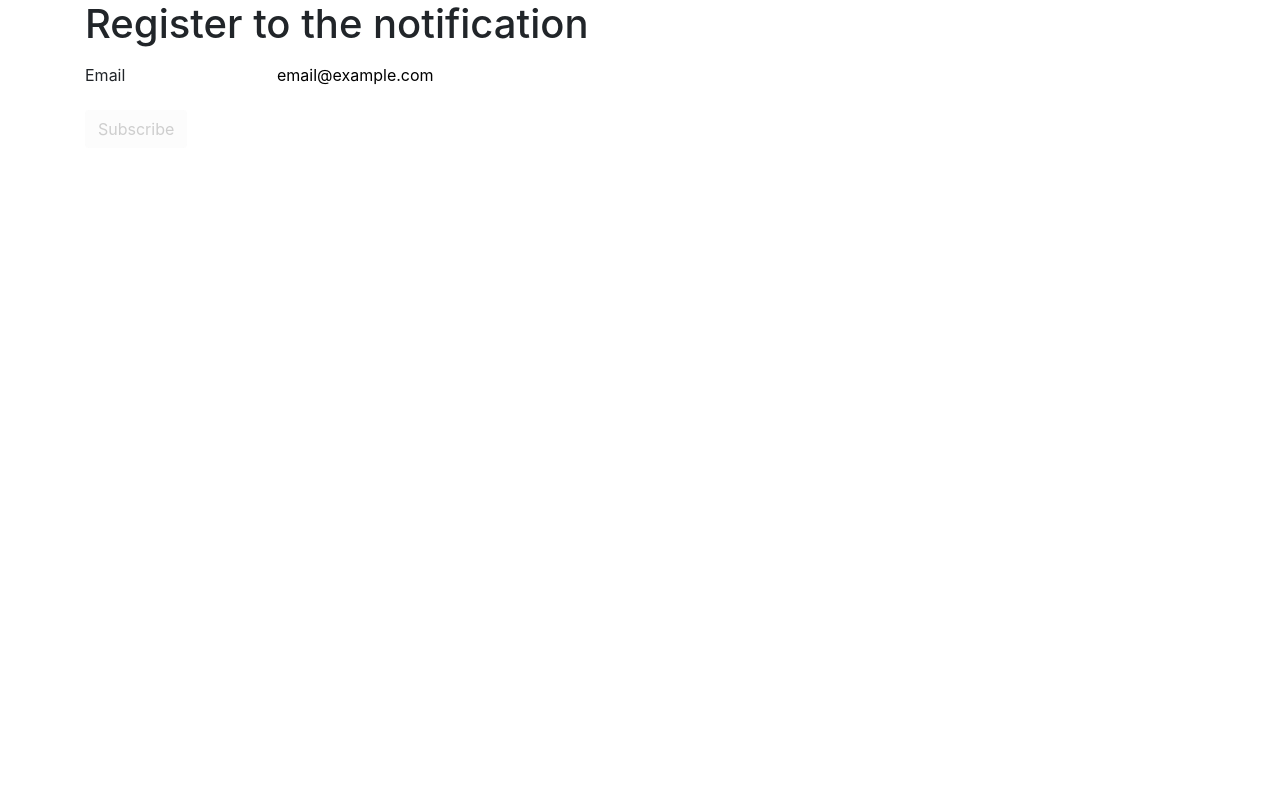
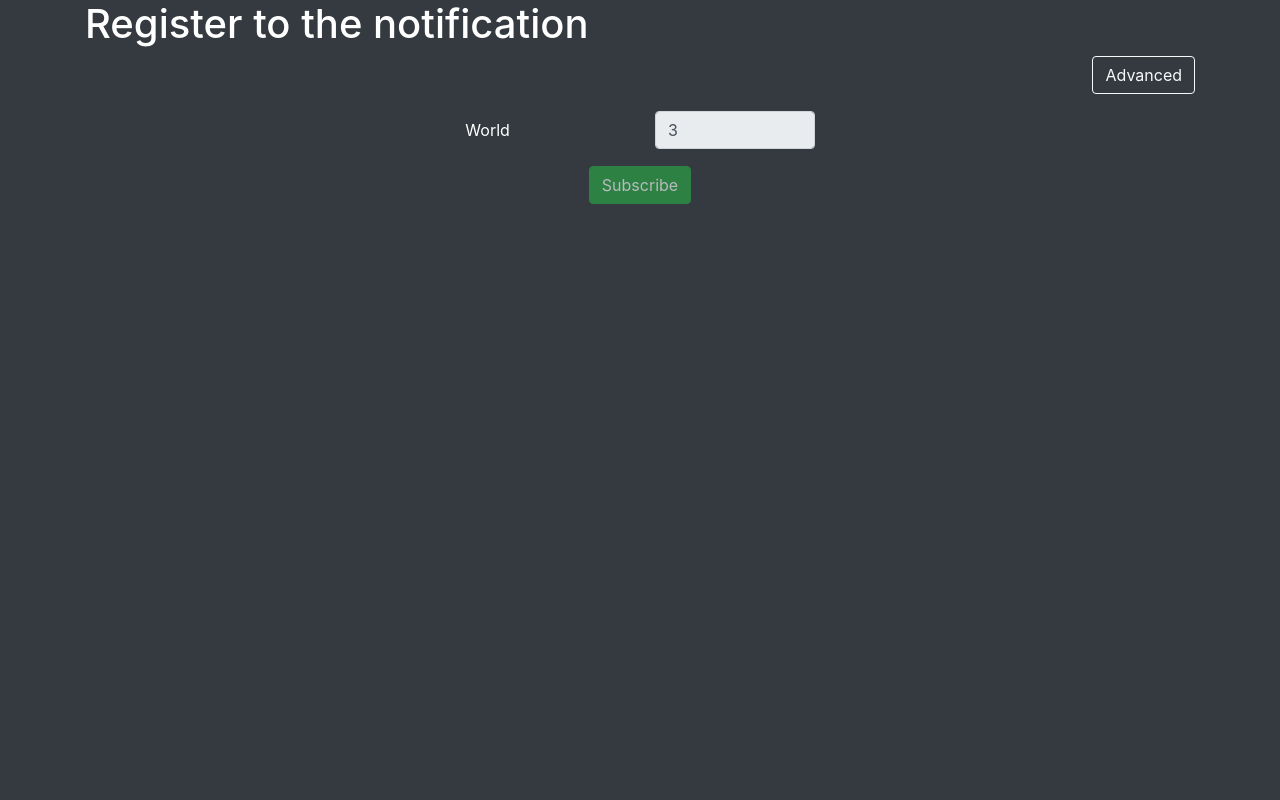
Before and after one commit to WFrancois/progress-notification, a PHP site: template templates/register.html.twig in a window 1280 px wide. Run offline with PHP 8.4, Linux system fonts and the light colour scheme; the template is opened without the code that fills it, so the values that code supplies are empty; some libraries are stand-ins or nearby versions.

Commit message:
A bit of design :3

```diff
--- a/templates/components/base.html.twig
+++ b/templates/components/base.html.twig
@@ -13,7 +13,7 @@
     <link href="https://maxcdn.bootstrapcdn.com/font-awesome/4.7.0/css/font-awesome.min.css" rel="stylesheet">
     {% block stylesheets %}{% endblock %}
 </head>
-<body>
+<body class="bg-dark text-white">
 {% block content %}{% endblock %}
 <script src="https://code.jquery.com/jquery-3.2.1.min.js"
         integrity="sha256-hwg4gsxgFZhOsEEamdOYGBf13FyQuiTwlAQgxVSNgt4="
--- a/templates/register.html.twig
+++ b/templates/register.html.twig
@@ -3,18 +3,38 @@
 {% block content %}
     <div class="container">
         <h1>Register to the notification</h1>
-        <div class="form-group row">
-            <label for="staticEmail" class="col-sm-2 col-form-label">Email</label>
-            <div class="col-sm-10">
-                <input type="text" readonly class="form-control-plaintext" id="staticEmail" value="email@example.com">
+        <div class="clearfix">
+            <button type="button" class="btn btn-outline-light js--switch-advanced float-right">Advanced</button>
+        </div>
+        <div class="rounded border border-dark form-group" style="margin: 1rem 0;">
+            <div class="row justify-content-lg-center">
+                <label for="staticEmail" class="col-sm-2 col-form-label">World</label>
+                <div class="col-sm-10 col-lg-2">
+                    <input type="text" class="form-control" readonly id="staticEmail" value="3">
+                </div>
             </div>
         </div>
-        <button class="btn btn-default js--submit-button" disabled>
-            Subscribe
-        </button>
+        <div style="margin:auto;">
+            <button class="btn btn-success js--submit-button d-block mx-auto" disabled>
+                Subscribe
+            </button>
+        </div>
     </div>
 {% endblock %}
 
 {% block javascripts %}
     <script type="application/javascript" src="/js/register.js"></script>
 {% endblock %}
+
+{% block stylesheets %}
+    <style>
+        html, body {
+            height: 100%;
+        }
+
+        .btn-success {
+            background-color: #7fd81e;
+            border-color: #7fd81e;
+        }
+    </style>
+{% endblock %}
```
